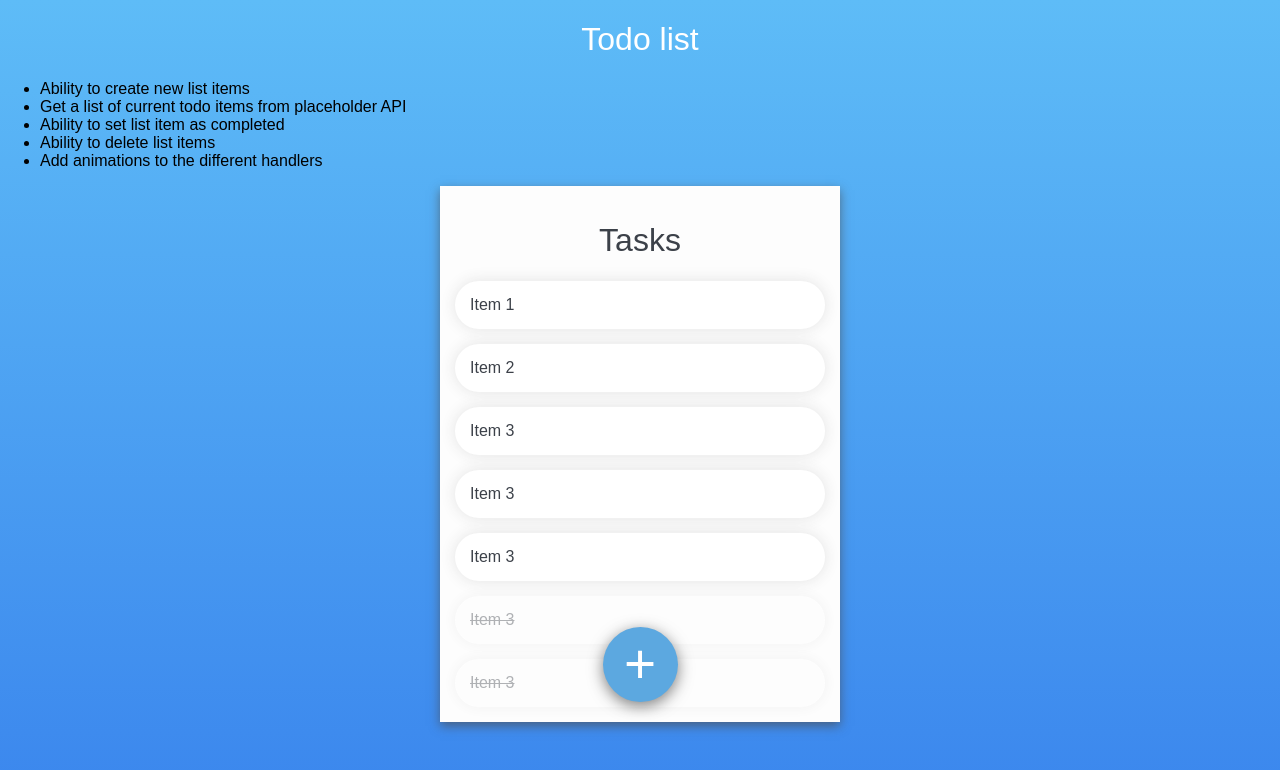
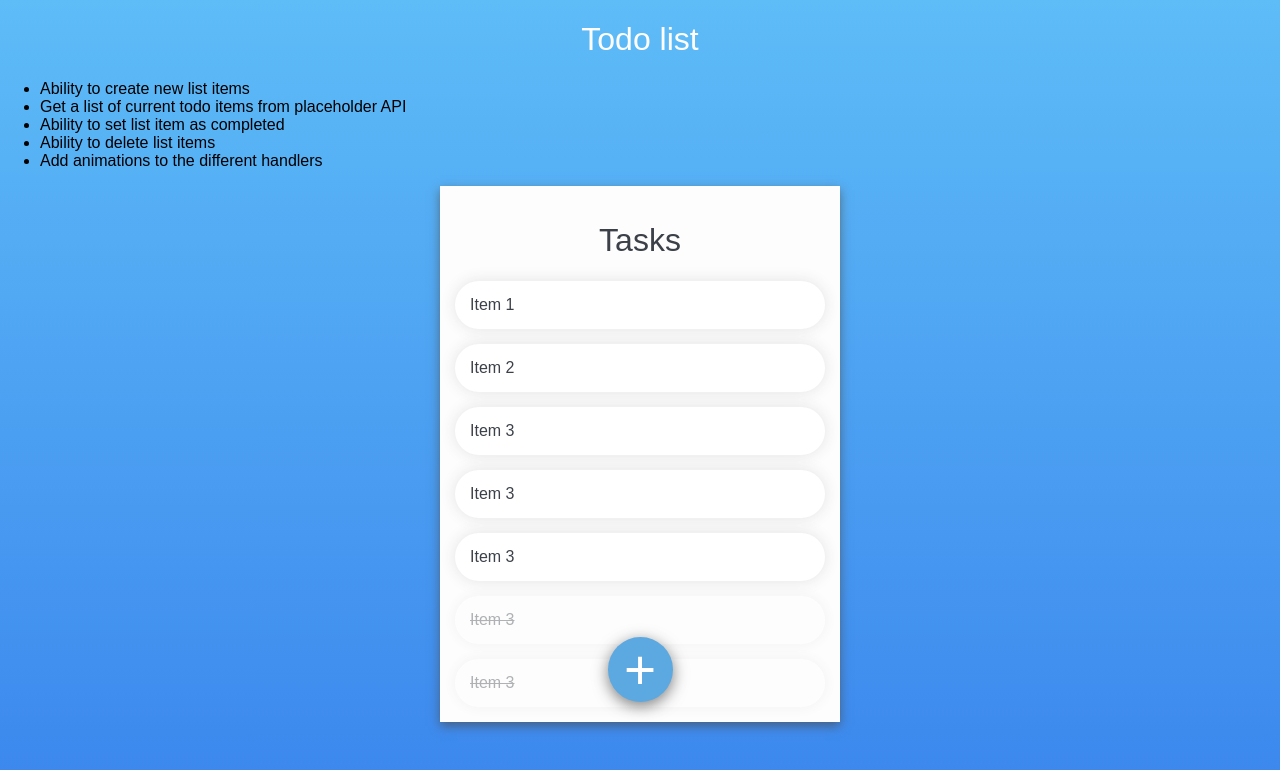
Before and after one commit to jknowles94/react-todo, a React (Create React App) app: page / in a window 1280 px wide. Shown: the top 770 px of the page. Built offline with nearby package versions, Linux system fonts and the light colour scheme.

Commit message:
make transform smaller

```diff
--- a/src/components/addNewItem/addNewItem.css
+++ b/src/components/addNewItem/addNewItem.css
@@ -5,8 +5,8 @@
 	border-radius: 50%;
 	text-align: center;
 	color: #fff;
-	width: 75px;
-	height: 75px;
+	width: 65px;
+	height: 65px;
 	box-shadow: 0px 4px 15px #333333a1;
 	left: 0;
 	right: 0;
@@ -17,13 +17,13 @@
 .addNewItem span {
 	color: #fff;
 	font-size: 55px;
-	line-height: 1.35;
+	line-height: 1.2;
 	display: block;
 	transition: all 500ms;
 }
 
 .addNewItem:hover {
-	transform: scale(1.08);
+	transform: scale(1.05);
 }
 
 .addNewItem:hover span {
```
